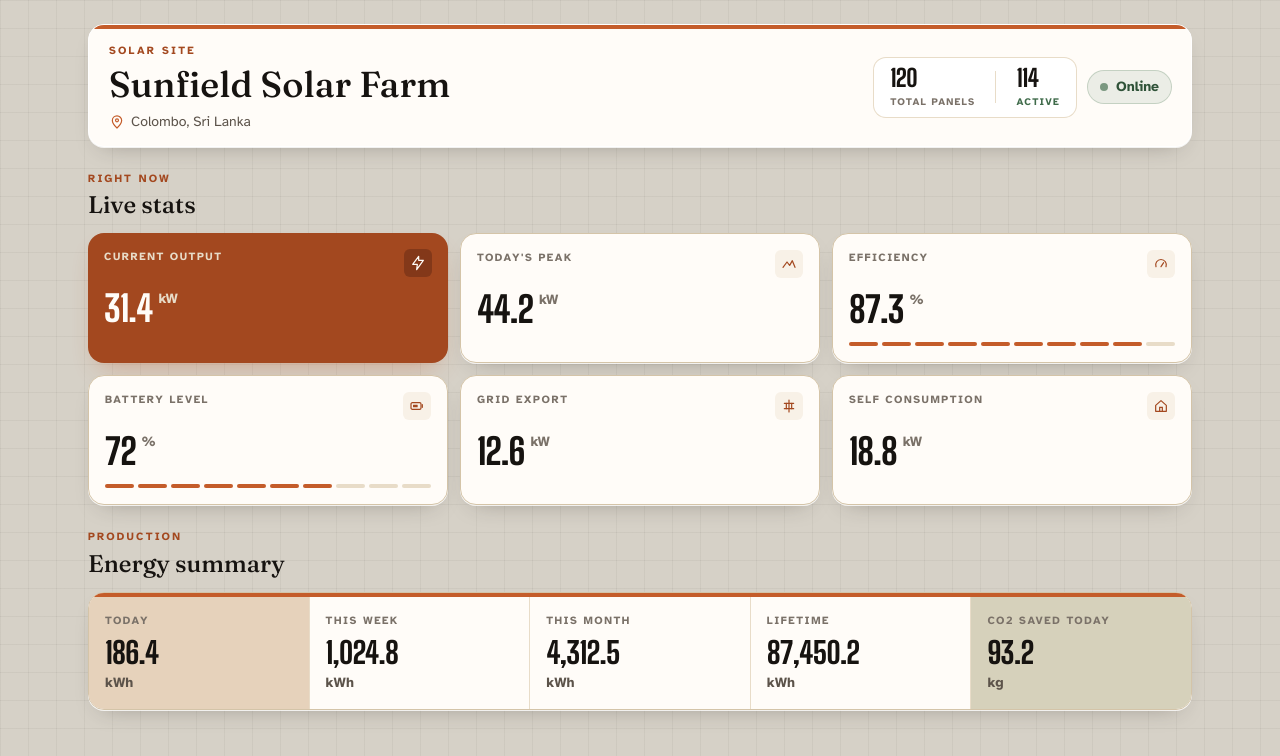
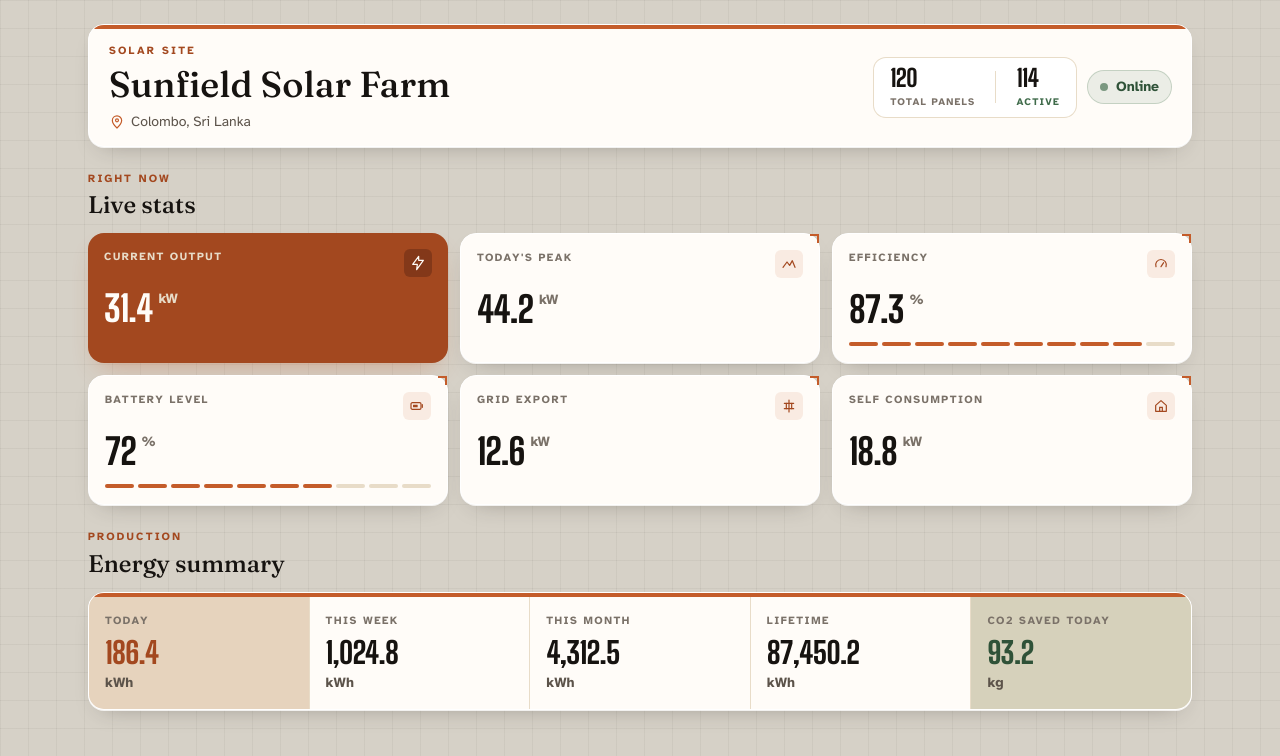
Before and after one commit to ArkhanShimar/Solar-Dashboard, a React (Vite) app: page / in a window 1280 px wide. Shown: the top 756 px of the page. Built offline with nearby package versions, Linux system fonts and the light colour scheme.

Commit message:
stat cards and energy bar are cream now too, orange one stands out
Co-authored-by: Cursor <cursoragent@cursor.com>

```diff
--- a/src/components/EnergySummary.jsx
+++ b/src/components/EnergySummary.jsx
@@ -41,7 +41,7 @@ function EnergySummary({ energySummary }) {
           Energy summary
         </h2>
       </div>
-      <div className="overflow-hidden rounded-2xl border border-parchment-300 bg-parchment-50 shadow-card">
+      <div className="overflow-hidden rounded-2xl border border-white bg-parchment-50 shadow-card">
         <div className="h-1 bg-clay-500" />
         <div className="grid grid-cols-1 gap-px bg-parchment-200 sm:grid-cols-2 lg:grid-cols-5">
           {tiles.map((tile) => (
--- a/src/components/EnergyTile.jsx
+++ b/src/components/EnergyTile.jsx
@@ -1,18 +1,27 @@
 import { formatValue } from "../utils/format";
 
 function EnergyTile({ label, value, unit, tone }) {
-  const toneClasses = {
-    clay: "bg-clay-500/[0.08]",
+  const tileClasses = {
+    clay: "bg-clay-500/[0.07]",
     moss: "bg-moss-500/10",
   };
-  const tileClasses = toneClasses[tone] || "bg-parchment-50";
+  const numberClasses = {
+    clay: "text-clay-600",
+    moss: "text-moss-600",
+  };
 
   return (
     <article
-      className={`px-4 py-4 last:sm:col-span-2 last:lg:col-span-1 ${tileClasses}`}
+      className={`px-4 py-4 last:sm:col-span-2 last:lg:col-span-1 ${
+        tileClasses[tone] || "bg-parchment-50"
+      }`}
     >
       <p className="text-[11px] font-bold tracking-[0.14em] text-ink-400">{label}</p>
-      <p className="mt-2 font-numbers text-3xl font-extrabold tabular-nums leading-none tracking-tight text-ink-900">
+      <p
+        className={`mt-2 font-numbers text-3xl font-extrabold tabular-nums leading-none tracking-tight ${
+          numberClasses[tone] || "text-ink-900"
+        }`}
+      >
         {formatValue(value)}
       </p>
       <p className="mt-1.5 text-sm font-bold text-ink-500">{unit}</p>
--- a/src/components/StatCard.jsx
+++ b/src/components/StatCard.jsx
@@ -9,14 +9,14 @@ function StatCard({
   meterPercent,
 }) {
   const cardClasses = featured
-    ? "card-sun bg-clay-600 text-parchment-50 shadow-lift"
-    : "border border-parchment-300 bg-parchment-50 text-ink-900 shadow-card";
+    ? "bg-clay-600 text-parchment-50 shadow-lift"
+    : "card-mark border border-white bg-parchment-50 text-ink-900 shadow-card";
 
   const labelClasses = featured ? "text-parchment-200" : "text-ink-400";
   const unitClasses = featured ? "text-parchment-200" : "text-ink-400";
   const iconWrap = featured
     ? "bg-clay-700/80 text-parchment-50"
-    : "bg-parchment-100 text-clay-600";
+    : "bg-clay-500/10 text-clay-600";
 
   return (
     <article
```
